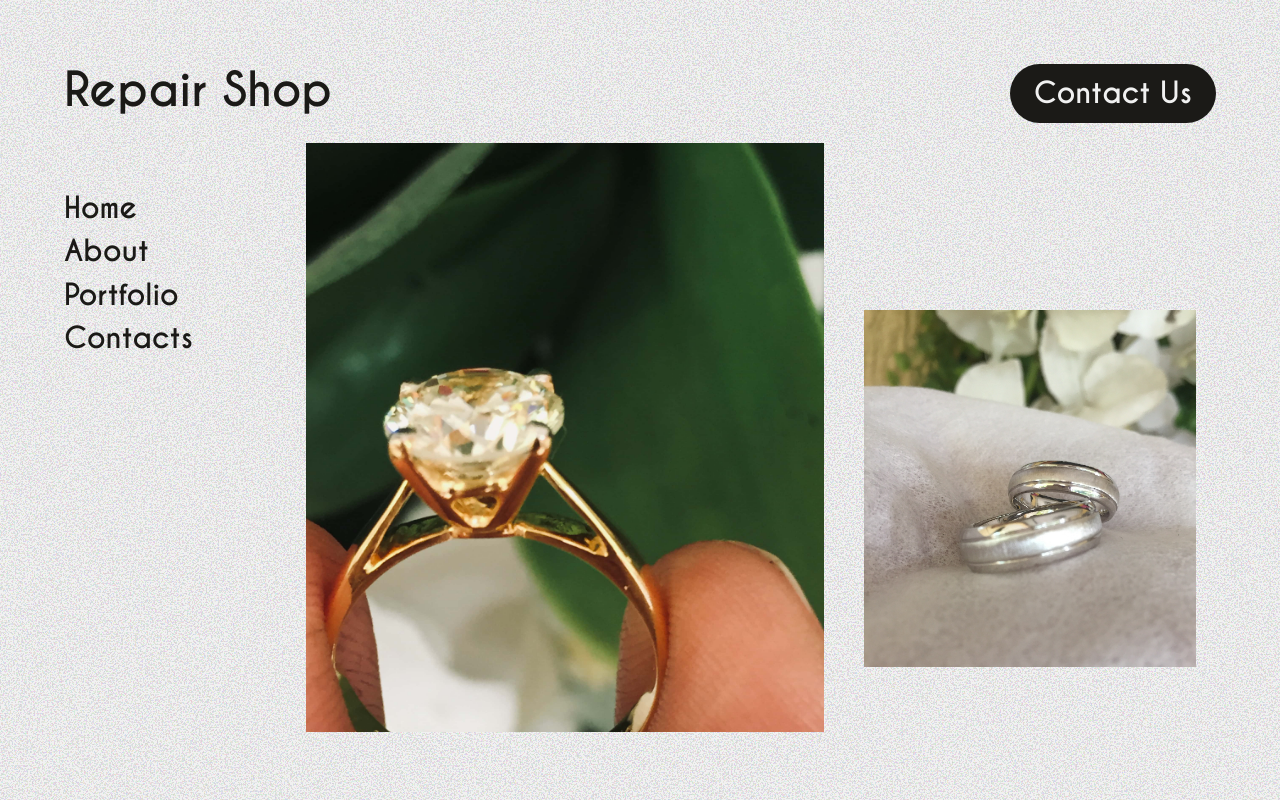
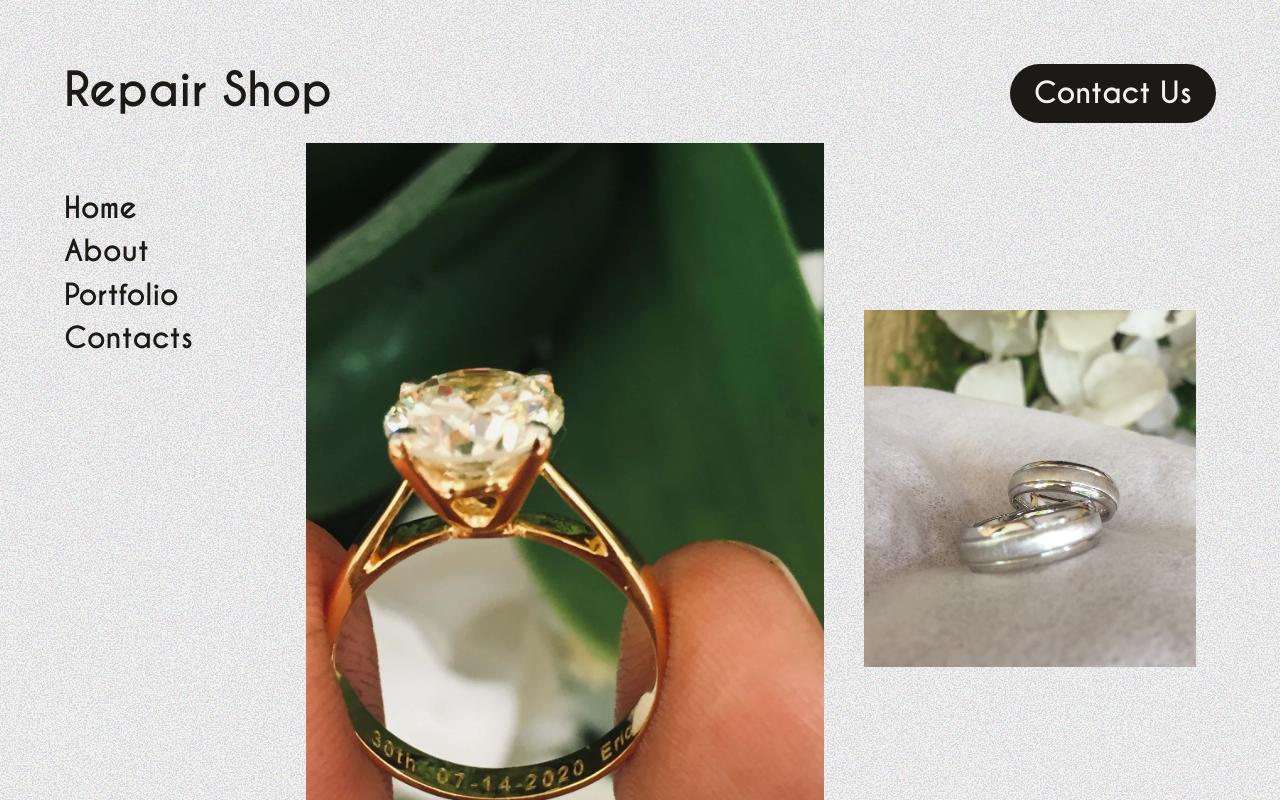
Before and after one commit to ziikuu/Avelo-Jewelry-Portfolio-Website, a Next.js app: page / in a window 1280 px wide. Built offline with nearby package versions, Linux system fonts and the light colour scheme.

Commit message:
update Hero.tsx

```diff
--- a/components/sections/Hero.tsx
+++ b/components/sections/Hero.tsx
@@ -3,7 +3,7 @@ import React from 'react'
 
 const Hero = () => {
   return (
-    <div id='heroContainer' className='grid gap-5 grid-cols-10 items-center h-[90%] overflow-hidden mb-[10%]'>
+    <div id='Home' className='grid max-lg:grid-flow-col gap-2.5 lg:gap-5 grid-cols-10 items-center min-h-[90%] overflow-hidden mb-[10%]'>
         <div id='bigImageContainer' className='col-span-6 mt-5 ml-5'>
           <Image
             src='/images/hero/ring_hero.jpg'
```
